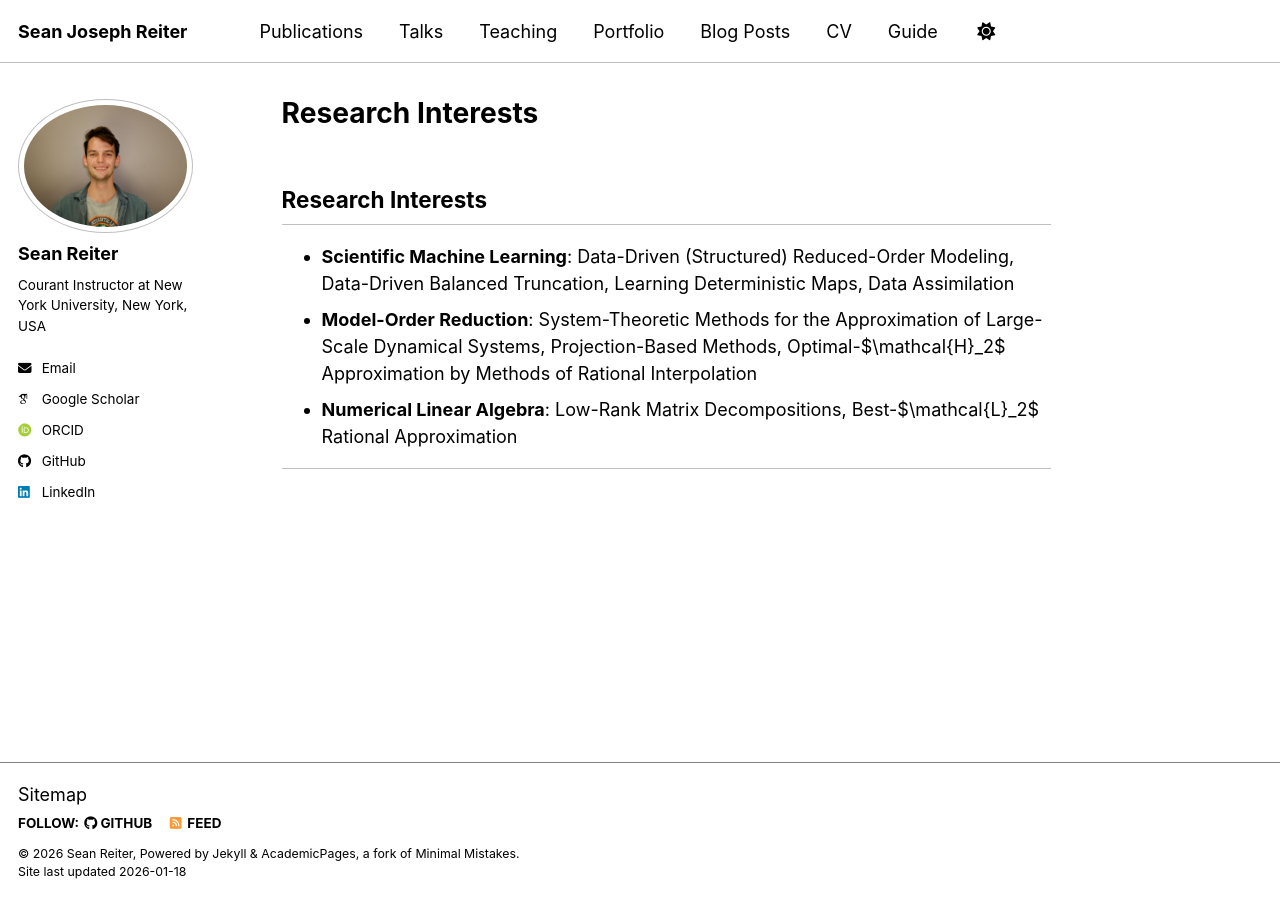
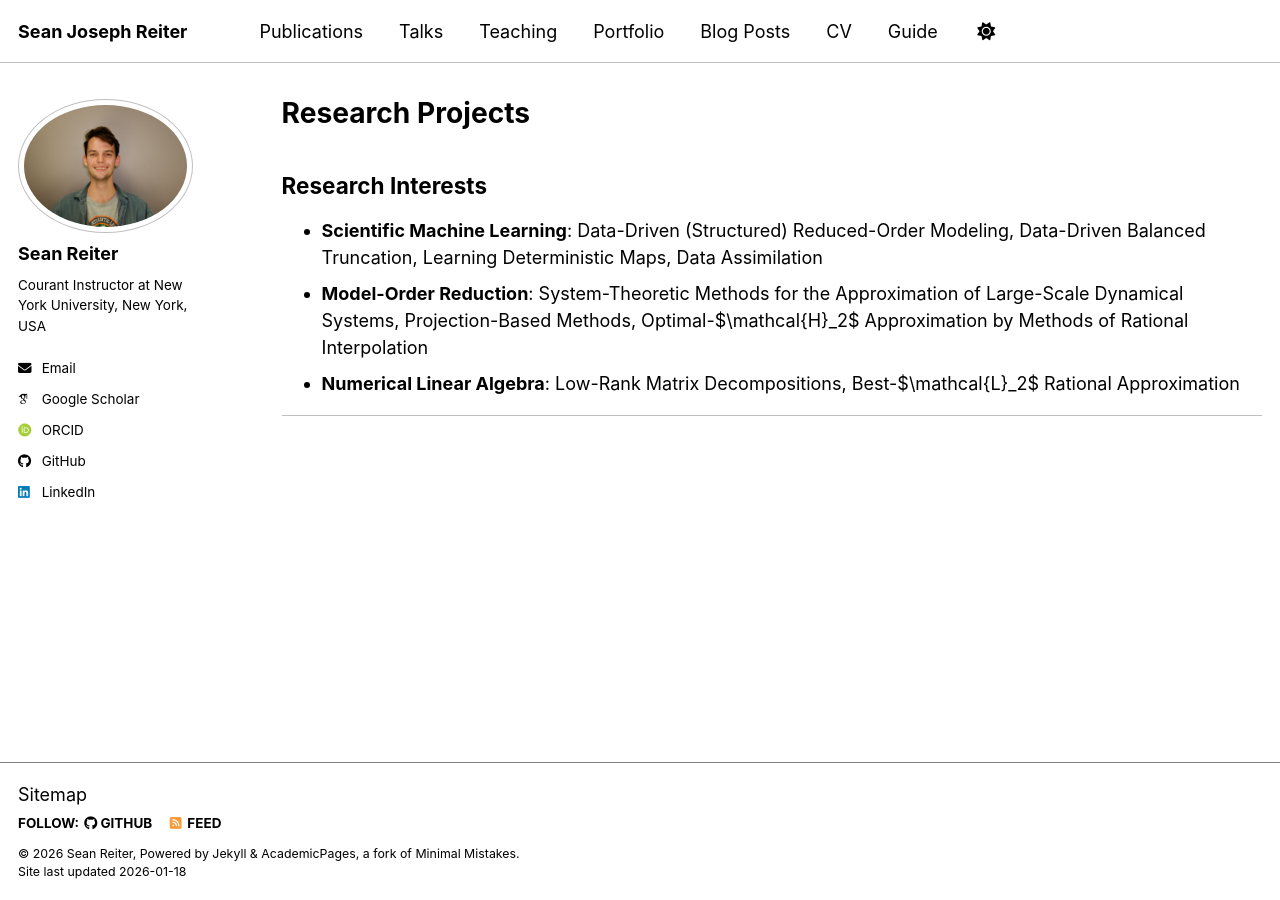
Before and after one commit to seanr7/seanr7.github.io, a Jekyll site: the page built from _pages/projects.md, in a window 1280 px wide. Built offline with Jekyll 4.4.1, drawn with Linux system fonts in a browser that asks for light colours; some web fonts are replaced; our own code applies the rules of GitHub Pages for plain Markdown files; a script bundle is joined from its source files by our own code; library files that are not in the unit come from our copies.

Commit message:
Add front matter to projects.md

```diff
--- a/_pages/projects.md
+++ b/_pages/projects.md
@@ -1,3 +1,10 @@
+---
+layout: archive
+title: "Research Projects"
+permalink: /projects/
+author_profile: true
+---
+
 ## Research Interests ##
 
 * **Scientific Machine Learning**:
```
